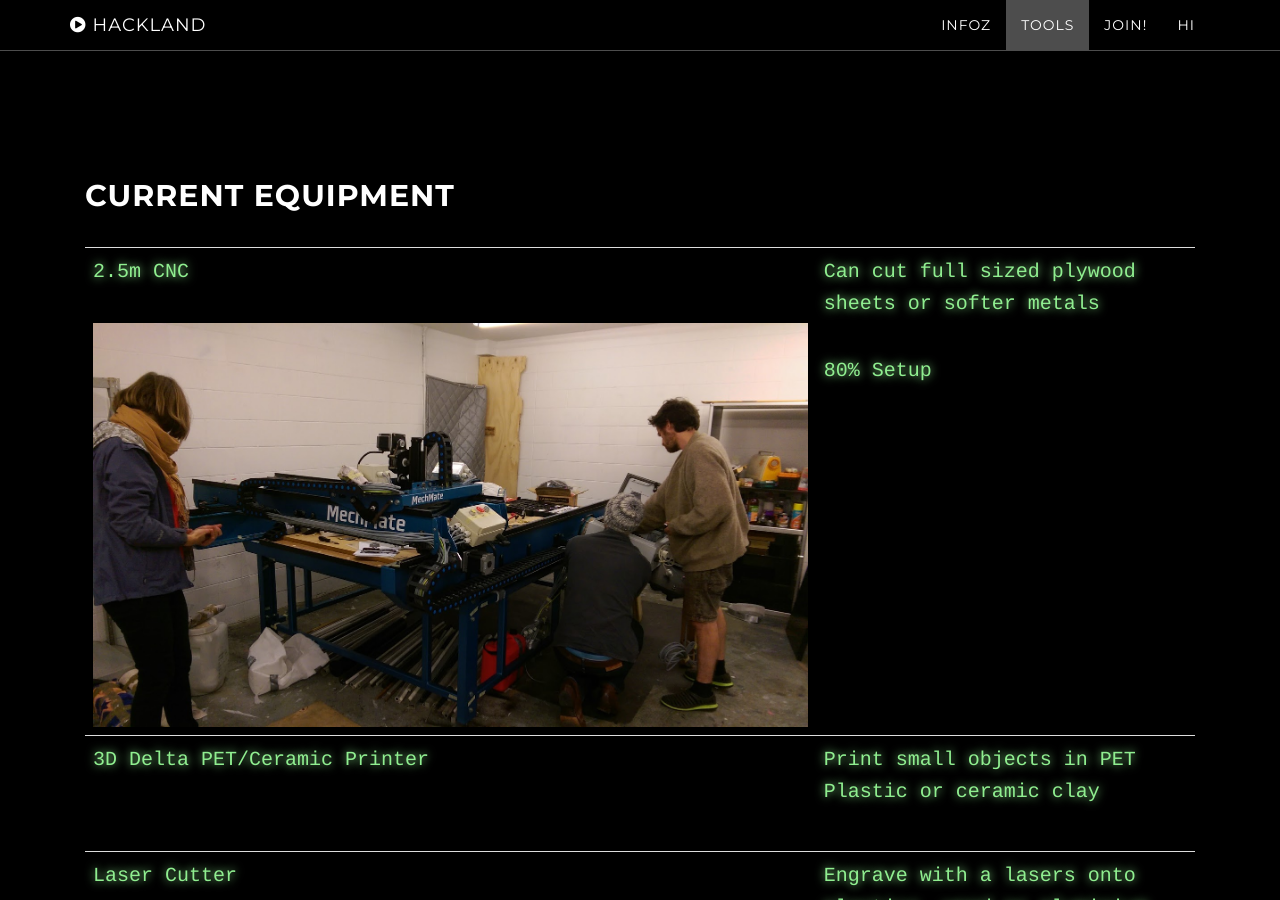
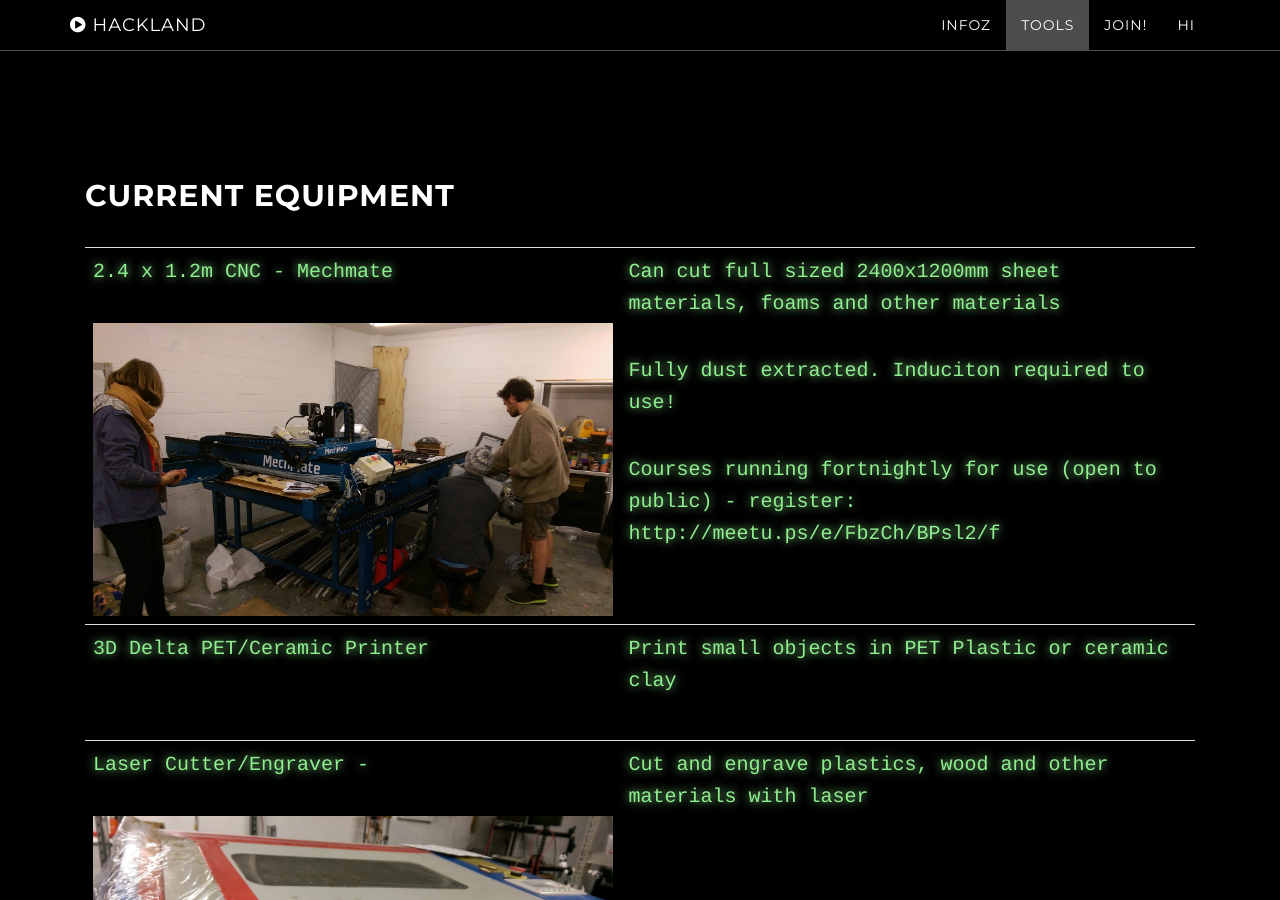
Before and after one commit to HakLand/HakLand.github.io, a Jekyll site: the page built from index.html, in a window 1280 px wide and 900 px high, scrolled down 2201 px. Built offline with Jekyll 4.4.1, drawn with Linux system fonts in a browser that asks for light colours; some of the changed text lies outside the part shown.

Commit message:
Update equipment.html
Updated CNC and equiptment list

```diff
--- a/_includes/equipment.html
+++ b/_includes/equipment.html
@@ -8,13 +8,14 @@
                 <table class="table">
                   <tr>
                     <td>
-                      <p>2.5m CNC</p>
+                      <p>2.4 x 1.2m CNC - Mechmate</p>
                       <img src="img/IMG_20170616_195309.jpg" class="img-responsive">
 
                     </td>
                     <td>
-                      <p>Can cut full sized plywood sheets or softer metals</p>
-                      <p>80% Setup</p>
+                      <p>Can cut full sized 2400x1200mm sheet materials, foams and other materials</p>
+                      <p>Fully dust extracted. Induciton required to use!</p>
+                      <p>Courses running fortnightly for use (open to public) - register: http://meetu.ps/e/FbzCh/BPsl2/f</p>
                     </td>
                   </tr>
 
@@ -28,14 +29,14 @@
                   </tr>
                   <tr>
                     <td>
-                      <p>Laser Cutter</p>
+                      <p>Laser Cutter/Engraver - </p>
                       <img src="img/IMG_20170612_213351-01 (1).jpeg" class="img-responsive">
 
                     </td>
                     <td>
-                      <p>Engrave with a lasers onto plastics, wood or aluminium</p>
+                      <p>Cut and engrave plastics, wood and other materials with laser</p>
 
-                      <p>Laser needs to be soldered on and tested</p>
+                      <p></p>
                     </td>
                   </tr>
                   <tr>
@@ -48,18 +49,10 @@
                   </tr>
                   <tr>
                     <td>
-                      <p>Dremel</p>
+                      <p>Drilling and Milling Machine - ZK32G</p>
                     </td>
                     <td>
-                      <p>High speed multi purpose tool</p>
-                    </td>
-                  </tr>
-                  <tr>
-                    <td>
-                      <p>Mill</p>
-                    </td>
-                    <td>
-                      <p>Can be used to make asymetrical parts</p>
+                      <p>Can be used to make precise parts from light metals and plastics</p>
                     </td>
                   </tr>
                   <tr>
@@ -67,15 +60,26 @@
                       <p>Lathe</p>
                     </td>
                     <td>
-                      <p>Can be used to make symetrical parts</p>
+                      <p>Can be used to make symetrical parts from light metals and plastics</p>
                     </td>
                   </tr>
                 </table>
 
+
+                <p>Circular (skill) saw</p>
+                <p>2hp Router</p>
+                <p>1/4 hp Palm Router</p>
+                <p>Belt Sander</p>
+                <p>Orbital Sander</p>
+                <p>Nailers</p>
+                <p>Bandsaw</p>
+                <p>Tig Welding Plant</p>
+                <p>Electrode Welding Plant</p>
                 <p>Drills</p>
                 <p>Hand Tools</p>
                 <p>Sewing Machine</p>
-                <p>Easels</p>
+                <p>Overlockers</p>
+
 
                 <p>More to come...</p>
 
```
